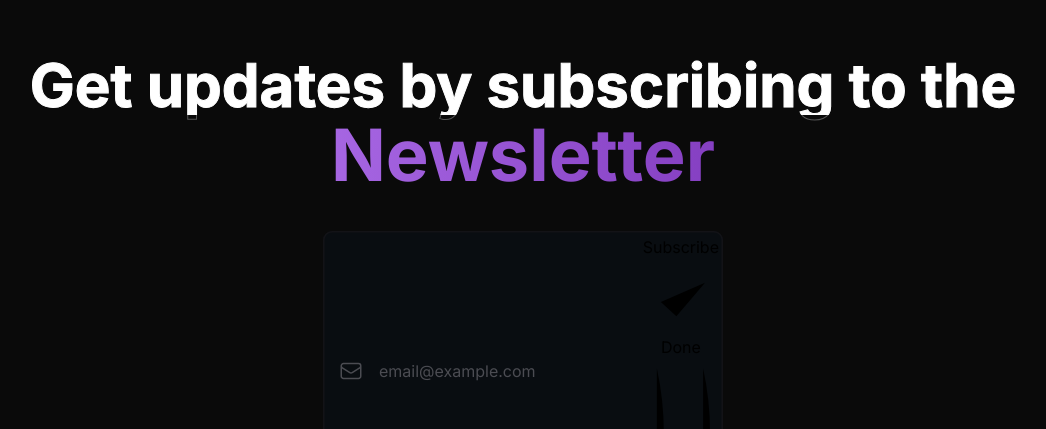
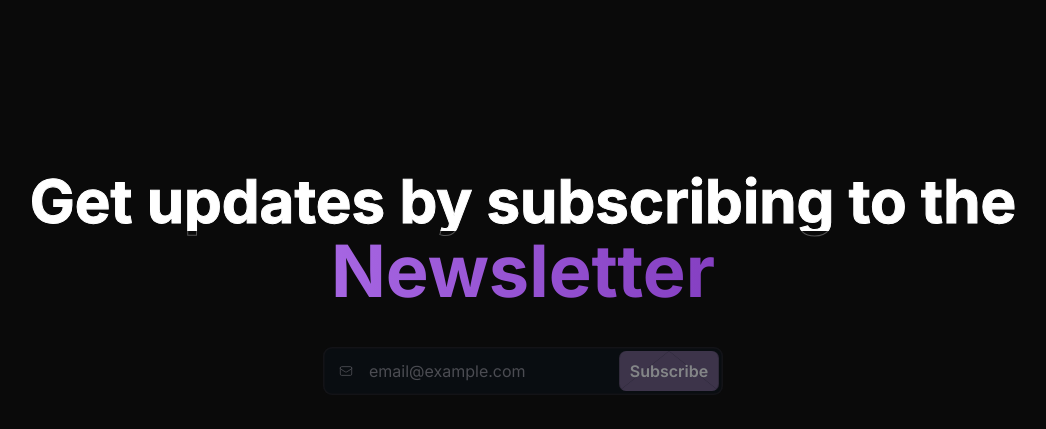
Before and after one commit to LaurenceLama/newsletter-app, a Next.js app: page / in a window 1280 px wide. Shown: the part 117-546 px from the top of the page, without its empty margins (117-1163 px from the left). Built offline with nearby package versions, Linux system fonts and the light colour scheme.

Commit message:
Implemented plane animation(GSAP) and submit function

```diff
--- a/app/globals.css
+++ b/app/globals.css
@@ -2,8 +2,218 @@
 @tailwind components;
 @tailwind utilities;
 
-@layer components {
-    .text-stroke {
-        -webkit-text-stroke: 1px rgba(255, 255, 255, 0.3);
-    }
+@layer base {
+  .text-stroke {
+    -webkit-text-stroke: 1px rgba(255, 255, 255, 0.3);
+  }
+
+  .gradient {
+    background: linear-gradient(
+      90deg,
+      rgba(255, 255, 255, 0) 0%,
+      rgba(255, 255, 255, 0.12) 100%
+    );
+  }
+
+  .newsletter-form {
+    --primary: #8c4ec2;
+    --primary-dark: #6b21a8;
+    --primary-darkest: #3b0764;
+    --input-placeholder: #a6accd;
+    --input-text: #646b8c;
+    --border-default: #e1e6f9;
+    --border-active: #8c4ec2;
+    --background: #fff;
+    --button-text: #ffffff;
+    --success: #8c4ec2;
+    --trails: rgb(140, 78, 194, 0.15);
+  }
+
+  .newsletter-form button {
+    --text-opacity: 1;
+    --success-x: -12px;
+    --success-stroke: 14px;
+    --success-opacity: 0;
+    --border-radius: 7px;
+    --overflow: hidden;
+    --x: 0px;
+    --y: 0px;
+    --rotate: 0deg;
+    --plane-x: 0px;
+    --plane-y: 0px;
+    --plane-opacity: 1;
+    --trails-stroke: 57px;
+    --left-wing-background: var(--primary);
+    --left-wing-first-x: 0%;
+    --left-wing-first-y: 0%;
+    --left-wing-second-x: 50%;
+    --left-wing-second-y: 0%;
+    --left-wing-third-x: 0%;
+    --left-wing-third-y: 100%;
+    --left-body-background: var(--primary);
+    --left-body-first-x: 50%;
+    --left-body-first-y: 0%;
+    --left-body-second-x: 50%;
+    --left-body-second-y: 100%;
+    --left-body-third-x: 0%;
+    --left-body-third-y: 100%;
+    --right-wing-background: var(--primary);
+    --right-wing-first-x: 50%;
+    --right-wing-first-y: 0%;
+    --right-wing-second-x: 100%;
+    --right-wing-second-y: 0%;
+    --right-wing-third-x: 100%;
+    --right-wing-third-y: 100%;
+    --right-body-background: var(--primary);
+    --right-body-first-x: 50%;
+    --right-body-first-y: 0%;
+    --right-body-second-x: 50%;
+    --right-body-second-y: 100%;
+    --right-body-third-x: 100%;
+    --right-body-third-y: 100%;
+    position: relative;
+    padding: 8px 0;
+    min-width: 100px;
+    text-align: center;
+    font-weight: 600;
+    color: var(--button-text);
+    border-radius: var(--border-radius);
+    transform: translateZ(0);
+    transition: opacity 0.25s, filter 0.25s;
+    -webkit-tap-highlight-color: transparent;
+  }
+
+  .newsletter-form button:not(.active) {
+    background: var(--primary);
+  }
+  .newsletter-form button .plane,
+  .newsletter-form button .trails {
+    pointer-events: none;
+    position: absolute;
+  }
+  .newsletter-form button .plane {
+    left: 0;
+    top: 0;
+    right: 0;
+    bottom: 0;
+    transform: translate(var(--x), var(--y)) rotate(var(--rotate)) translateZ(0);
+  }
+  .newsletter-form button .plane .left,
+  .newsletter-form button .plane .right {
+    position: absolute;
+    left: 0;
+    top: 0;
+    right: 0;
+    bottom: 0;
+    opacity: var(--plane-opacity);
+    transform: translate(var(--plane-x), var(--plane-y)) translateZ(0);
+  }
+  .newsletter-form button .plane .left:before,
+  .newsletter-form button .plane .left:after,
+  .newsletter-form button .plane .right:before,
+  .newsletter-form button .plane .right:after {
+    content: "";
+    position: absolute;
+    left: 0;
+    top: 0;
+    right: 0;
+    bottom: 0;
+    border-radius: var(--border-radius);
+    transform: translate(var(--part-x, 0.25%), var(--part-y, 0)) translateZ(0);
+    z-index: var(--z-index, 2);
+    background: var(--b, var(--left-wing-background));
+    -webkit-clip-path: polygon(
+      var(--first-x, var(--left-wing-first-x))
+        var(--first-y, var(--left-wing-first-y)),
+      var(--second-x, var(--left-wing-second-x))
+        var(--second-y, var(--left-wing-second-y)),
+      var(--third-x, var(--left-wing-third-x))
+        var(--third-y, var(--left-wing-third-y))
+    );
+    clip-path: polygon(
+      var(--first-x, var(--left-wing-first-x))
+        var(--first-y, var(--left-wing-first-y)),
+      var(--second-x, var(--left-wing-second-x))
+        var(--second-y, var(--left-wing-second-y)),
+      var(--third-x, var(--left-wing-third-x))
+        var(--third-y, var(--left-wing-third-y))
+    );
+  }
+  .newsletter-form button .plane .left:after {
+    --part-x: 0;
+    --z-index: 1;
+    --b: var(--left-body-background);
+    --first-x: var(--left-body-first-x);
+    --first-y: var(--left-body-first-y);
+    --second-x: var(--left-body-second-x);
+    --second-y: var(--left-body-second-y);
+    --third-x: var(--left-body-third-x);
+    --third-y: var(--left-body-third-y);
+  }
+  .newsletter-form button .plane .right:before {
+    --part-x: -0.25%;
+    --z-index: 2;
+    --b: var(--right-wing-background);
+    --first-x: var(--right-wing-first-x);
+    --first-y: var(--right-wing-first-y);
+    --second-x: var(--right-wing-second-x);
+    --second-y: var(--right-wing-second-y);
+    --third-x: var(--right-wing-third-x);
+    --third-y: var(--right-wing-third-y);
+  }
+  .newsletter-form button .plane .right:after {
+    --part-x: 0;
+    --z-index: 1;
+    --b: var(--right-body-background);
+    --first-x: var(--right-body-first-x);
+    --first-y: var(--right-body-first-y);
+    --second-x: var(--right-body-second-x);
+    --second-y: var(--right-body-second-y);
+    --third-x: var(--right-body-third-x);
+    --third-y: var(--right-body-third-y);
+  }
+  .newsletter-form button .trails {
+    display: block;
+    width: 33px;
+    height: 64px;
+    top: -4px;
+    left: 16px;
+    fill: none;
+    stroke: var(--trails);
+    stroke-linecap: round;
+    stroke-width: 2;
+    stroke-dasharray: 57px;
+    stroke-dashoffset: var(--trails-stroke);
+    transform: rotate(68deg) translateZ(0);
+  }
+  .newsletter-form button span {
+    display: block;
+    position: relative;
+    z-index: 4;
+    opacity: var(--text-opacity);
+  }
+  .newsletter-form button span.success {
+    z-index: 0;
+    position: absolute;
+    left: 0;
+    right: 0;
+    top: 8px;
+    transform: translateX(var(--success-x)) translateZ(0);
+    opacity: var(--success-opacity);
+    color: var(--success);
+  }
+  .newsletter-form button span.success svg {
+    display: inline-block;
+    vertical-align: top;
+    width: 16px;
+    height: 16px;
+    margin: 4px 8px 0 0;
+    fill: none;
+    stroke-width: 2;
+    stroke-linecap: round;
+    stroke-linejoin: round;
+    stroke-dasharray: 14px;
+    stroke: var(--success);
+    stroke-dashoffset: var(--success-stroke);
+  }
 }
--- a/components/Newsletter.tsx
+++ b/components/Newsletter.tsx
@@ -1,24 +1,50 @@
 "use client"; // everything here is server component by default, so it does not support useState, and so does on change. that's where this guy comes in, 'use client' converts this component into a client component to basically support useState and onChange
 
 import { EnvelopeIcon } from "@heroicons/react/24/outline";
-import { useState } from "react";
+import { FormEvent, useRef, useState } from "react";
+import { gsap } from "gsap";
+import { getPlaneKeyframes } from "@/lib/getPlaneKeyframes";
 
 function Newsletter() {
   const [input, setInput] = useState("");
+  const [active, setActive] = useState(false);
+  const buttonRef = useRef<HTMLButtonElement>(null);
+  const { to, fromTo, set } = gsap;
 
-  console.log(input);
+  const handleSubmit = async (e: FormEvent<HTMLFormElement>) => {
+    e.preventDefault();
+
+    const email = input;
+    const button = buttonRef.current;
+
+    if (!email || !button) return;
+
+    if (!active) {
+      setActive(true);
+
+      // Plane animation
+      to(button, {
+        keyframes: getPlaneKeyframes(set, fromTo, button, setActive, setInput),
+      });
+
+      // Pending Trails animation
+    }
+  };
+
   return (
     <div className="flex flex-col space-y-8 md:w-[400px]">
-      <form className="newsletter-form mt-10 animate-fade-in-3">
+      <form className="newsletter-form mt-10 animate-fade-in-3" onSubmit={handleSubmit}> {/*do this: "onSubmit={e => handleSubmit}" to see this if you hover in e: "e: FormEvent<HTMLFormElement>", exclude "this part" */}
         <div
           className="group flex items-center gap-x-4 py-1 pl-4 pr-1 rounded-[9px]
         bg-[#090D11] hover:bg-[#15141B] shadow-outline-gray hover:shadow-transparent
         focus-within:bg-[#15141B] focus-within:!shadow-outline-gray-focus
         transition-all duration-300"
         >
-          <EnvelopeIcon className="hidden sm:inline w-6 h-6 text-[#4B4C52]
+          <EnvelopeIcon
+            className="hidden sm:inline w-6 h-6 text-[#4B4C52]
           group-focus-within:text-white group-hover:text-white
-          transition-colors duration-300"/>
+          transition-colors duration-300"
+          />
           <input
             type="email"
             value={input}
@@ -26,10 +52,18 @@ function Newsletter() {
             placeholder="email@example.com"
             className="flex-1 text-white text-sm sm:text-base outline-none
             placeholder-[#4B4C52] group-focus-within:placeholder-white
-            bg-transparent placeholder:transition placeholder:duration-400"
+            bg-transparent placeholder:transition-colors placeholder:duration-400"
             required // transition animation not working
           />
-          <button>
+          <button
+            ref={buttonRef}
+            className={`${
+              active && "active"
+            } disabled:!bg-[#17141F] disabled:grayscale-[65%] disabled:opacity-50
+            disabled:cursor-not-allowed text-sm md:text-base`}
+            disabled={!input}
+            type="submit"
+          >
             <span className="default">Subscribe</span>
             <span className="success">
               <svg viewBox="0 0 16 16">
--- /dev/null
+++ b/lib/getPlaneKeyframes.ts
@@ -0,0 +1,97 @@
+// This is not end with .tsx since this only stores a function, not a component
+
+import { Dispatch, SetStateAction } from "react";
+
+export const getPlaneKeyframes = (
+  set: (targets: gsap.TweenTarget, vars: gsap.TweenVars) => gsap.core.Tween,
+  fromTo: (
+    targets: gsap.TweenTarget,
+    fromVars: gsap.TweenVars,
+    toVars: gsap.TweenVars
+  ) => gsap.core.Tween,
+  button: HTMLButtonElement,
+  setActive: Dispatch<SetStateAction<boolean>>,
+  setInput: Dispatch<SetStateAction<string>>
+) => {
+  return [
+    {
+      "--left-wing-first-x": "50%",
+      "--left-wing-first-y": "100%",
+      "--right-wing-second-x": "50%",
+      "--right-wing-second-y": "100%",
+      duration: 0.2,
+      onComplete() {
+        set(button, {
+          "--left-wing-first-y": "0%",
+          "--left-wing-second-x": "40%",
+          "--left-wing-second-y": "100%",
+          "--left-wing-third-x": "0%",
+          "--left-wing-third-y": "100%",
+          "--left-body-third-x": "40%",
+          "--right-wing-first-x": "50%",
+          "--right-wing-first-y": "0%",
+          "--right-wing-second-x": "60%",
+          "--right-wing-second-y": "100%",
+          "--right-wing-third-x": "100%",
+          "--right-wing-third-y": "100%",
+          "--right-body-third-x": "60%",
+        });
+      },
+    },
+    {
+      "--left-wing-third-x": "20%",
+      "--left-wing-third-y": "90%",
+      "--left-wing-second-y": "90%",
+      "--left-body-third-y": "90%",
+      "--right-wing-third-x": "80%",
+      "--right-wing-third-y": "90%",
+      "--right-body-third-y": "90%",
+      "--right-wing-second-y": "90%",
+      duration: 0.2,
+    },
+    {
+      "--rotate": "50deg",
+      "--left-wing-third-y": "95%",
+      "--left-wing-third-x": "27%",
+      "--right-body-third-x": "45%",
+      "--right-wing-second-x": "45%",
+      "--right-wing-third-x": "60%",
+      "--right-wing-third-y": "83%",
+      duration: 0.25,
+    },
+    {
+      "--rotate": "60deg",
+      "--plane-x": "-8px",
+      "--plane-y": "40px",
+      duration: 0.2,
+    },
+    {
+      "--rotate": "40deg",
+      "--plane-x": "45px",
+      "--plane-y": "-300px",
+      "--plane-opacity": 0,
+      duration: 0.375,
+      onComplete() {
+        setTimeout(() => {
+          button.removeAttribute("style");
+
+          fromTo(
+            button,
+
+            { opacity: 0, y: -8 },
+            {
+              opacity: 1,
+              y: 0,
+              clearProps: true,
+              duration: 0.3,
+              onComplete() {
+                setActive(false);
+                setInput("");
+              },
+            }
+          );
+        }, 2500);
+      },
+    },
+  ];
+};
--- a/package.json
+++ b/package.json
@@ -10,6 +10,7 @@
   },
   "dependencies": {
     "@heroicons/react": "^2.1.4",
+    "gsap": "^3.12.5",
     "next": "14.2.4",
     "react": "^18",
     "react-dom": "^18"
```
Also changed, not shown: 1 other file (tests, documents, lock files or other folders).
